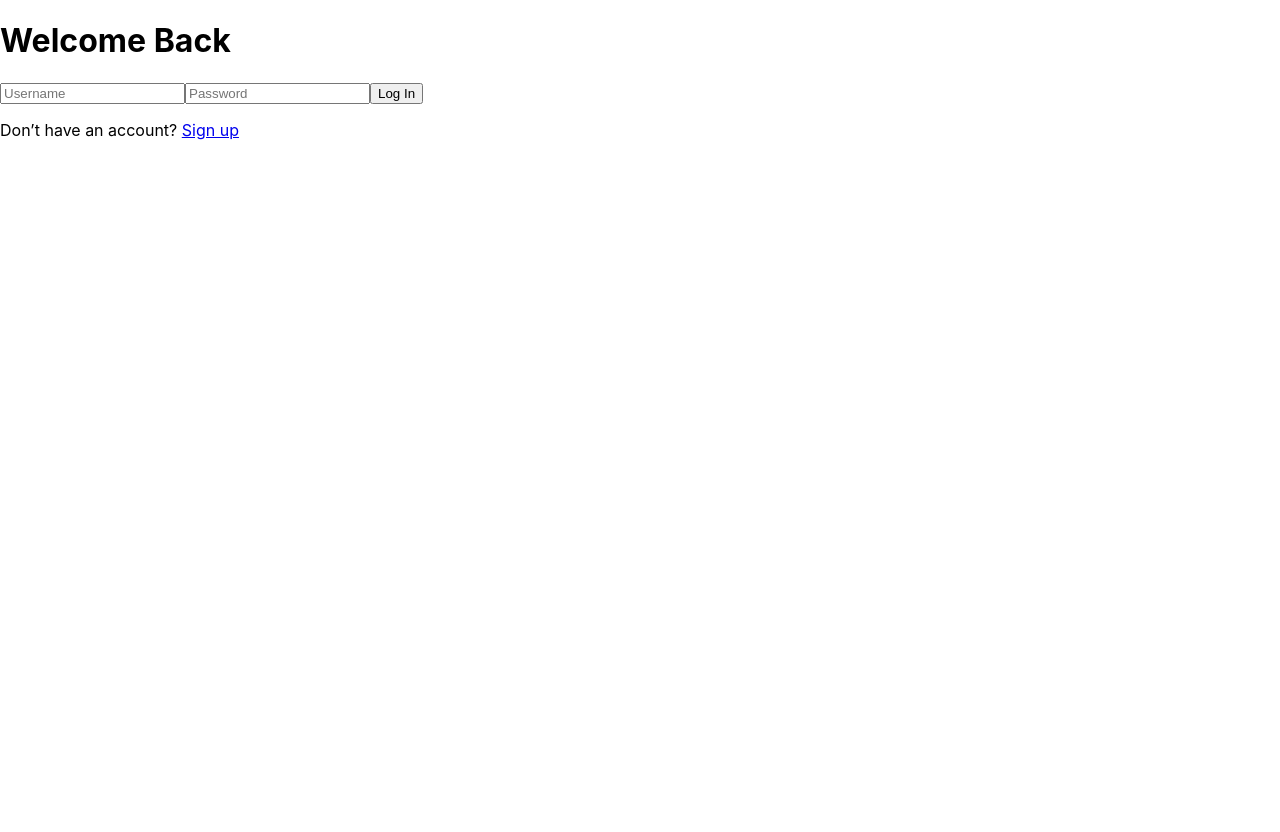
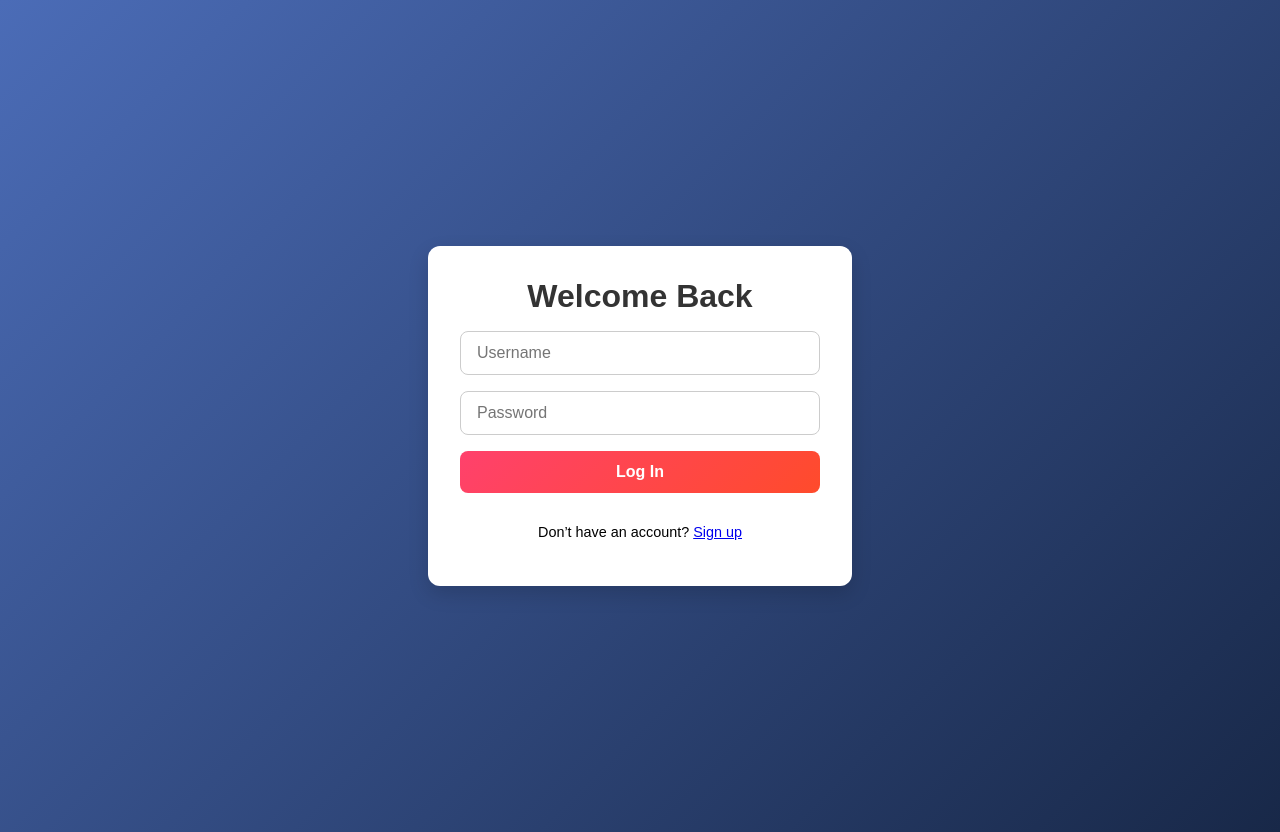
Before and after one commit to TomKaro3/ipl-tips, a React (Create React App) app in the folder ipl-tips-frontend/: page / in a window 1280 px wide. Before the commit the page ends 800 px from the top, so only its background shows below. Built offline with nearby package versions, Linux system fonts and the light colour scheme.

Commit message:
style: improve login page UI

```diff
--- a/ipl-tips-frontend/src/pages/LoginPage.js
+++ b/ipl-tips-frontend/src/pages/LoginPage.js
@@ -23,17 +23,66 @@ export default function LoginPage() {
       .finally(() => setLoading(false));
   };
 
+  const page = {
+    minHeight: "100vh",
+    display: "flex",
+    justifyContent: "center",
+    alignItems: "center",
+    padding: "1rem",
+    background: "linear-gradient(135deg, #4b6cb7, #182848)",
+    fontFamily: "Arial, sans-serif",
+  };
+
+  const card = {
+    width: "100%",
+    maxWidth: "360px",
+    background: "#ffffff",
+    borderRadius: "12px",
+    boxShadow: "0 8px 20px rgba(0,0,0,0.15)",
+    padding: "2rem",
+    display: "flex",
+    flexDirection: "column",
+    gap: "1rem",
+  };
+
+  const inputStyle = {
+    width: "100%",
+    padding: "0.75rem 1rem",
+    fontSize: "1rem",
+    borderRadius: "8px",
+    border: "1px solid #ccc",
+    boxSizing: "border-box",
+  };
+
+  const button = {
+    width: "100%",
+    padding: "0.75rem",
+    fontSize: "1rem",
+    border: "none",
+    borderRadius: "8px",
+    color: "#fff",
+    fontWeight: "bold",
+    cursor: "pointer",
+    background: "linear-gradient(135deg, #ff416c, #ff4b2b)",
+  };
+
+  const buttonDisabled = {
+    ...button,
+    background: "#d3d3d3",
+    cursor: "not-allowed",
+  };
+
   return (
-    <div className="flex items-center justify-center min-h-screen bg-gradient-to-tr from-indigo-700 via-purple-700 to-pink-600 px-4">
-      <div className="bg-white rounded-2xl shadow-xl w-full max-w-sm p-8 space-y-6">
-        <h1 className="text-2xl font-bold text-center text-gray-900">Welcome Back</h1>
+    <div style={page}>
+      <div style={card}>
+        <h1 style={{ margin: 0, textAlign: "center", color: "#333" }}>Welcome Back</h1>
         <input
           type="text"
           placeholder="Username"
           value={username}
           onChange={(e) => setUsername(e.target.value)}
           disabled={loading}
-          className="w-full px-4 py-3 text-base bg-gray-50 border border-gray-200 rounded-xl focus:outline-none focus:ring-2 focus:ring-purple-400 placeholder-gray-400"
+          style={inputStyle}
         />
         <input
           type="password"
@@ -41,24 +90,18 @@ export default function LoginPage() {
           value={password}
           onChange={(e) => setPassword(e.target.value)}
           disabled={loading}
-          className="w-full px-4 py-3 text-base bg-gray-50 border border-gray-200 rounded-xl focus:outline-none focus:ring-2 focus:ring-purple-400 placeholder-gray-400"
+          style={inputStyle}
         />
         <button
           onClick={handleLogin}
           disabled={loading}
-          className={`w-full py-3 text-white text-base font-medium rounded-xl transition ${
-            loading
-              ? "bg-purple-300 cursor-not-allowed"
-              : "bg-gradient-to-r from-pink-500 to-purple-500 hover:from-purple-600 hover:to-pink-600"
-          }`}
+          style={loading ? buttonDisabled : button}
         >
           {loading ? "Logging in..." : "Log In"}
         </button>
-        <p className="text-center text-sm text-gray-500">
-          Don’t have an account?{" "}
-          <Link to="/signup" className="text-purple-600 font-medium hover:underline">
-            Sign up
-          </Link>
+        <p style={{ textAlign: "center", fontSize: "0.9rem" }}>
+          Don’t have an account?{' '}
+          <Link to="/signup">Sign up</Link>
         </p>
       </div>
     </div>
```
